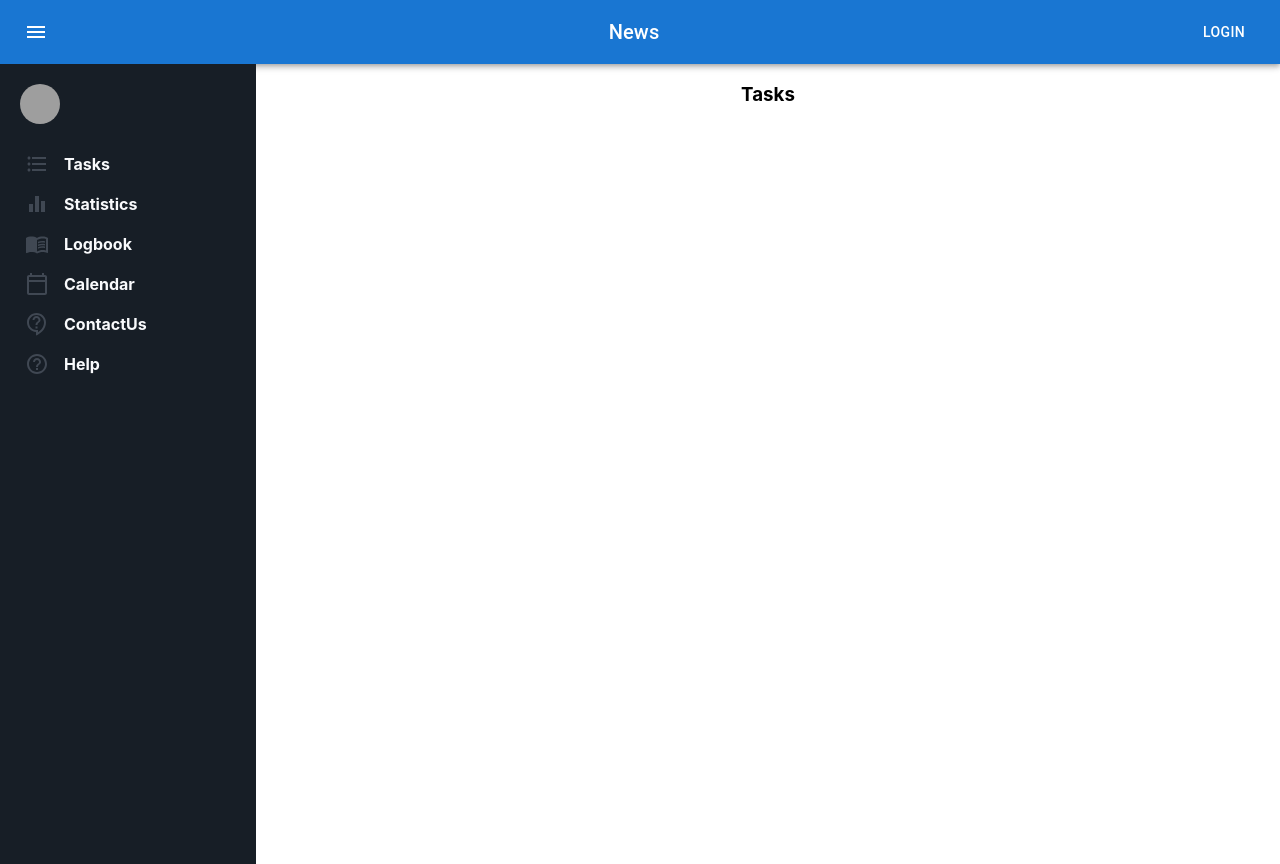
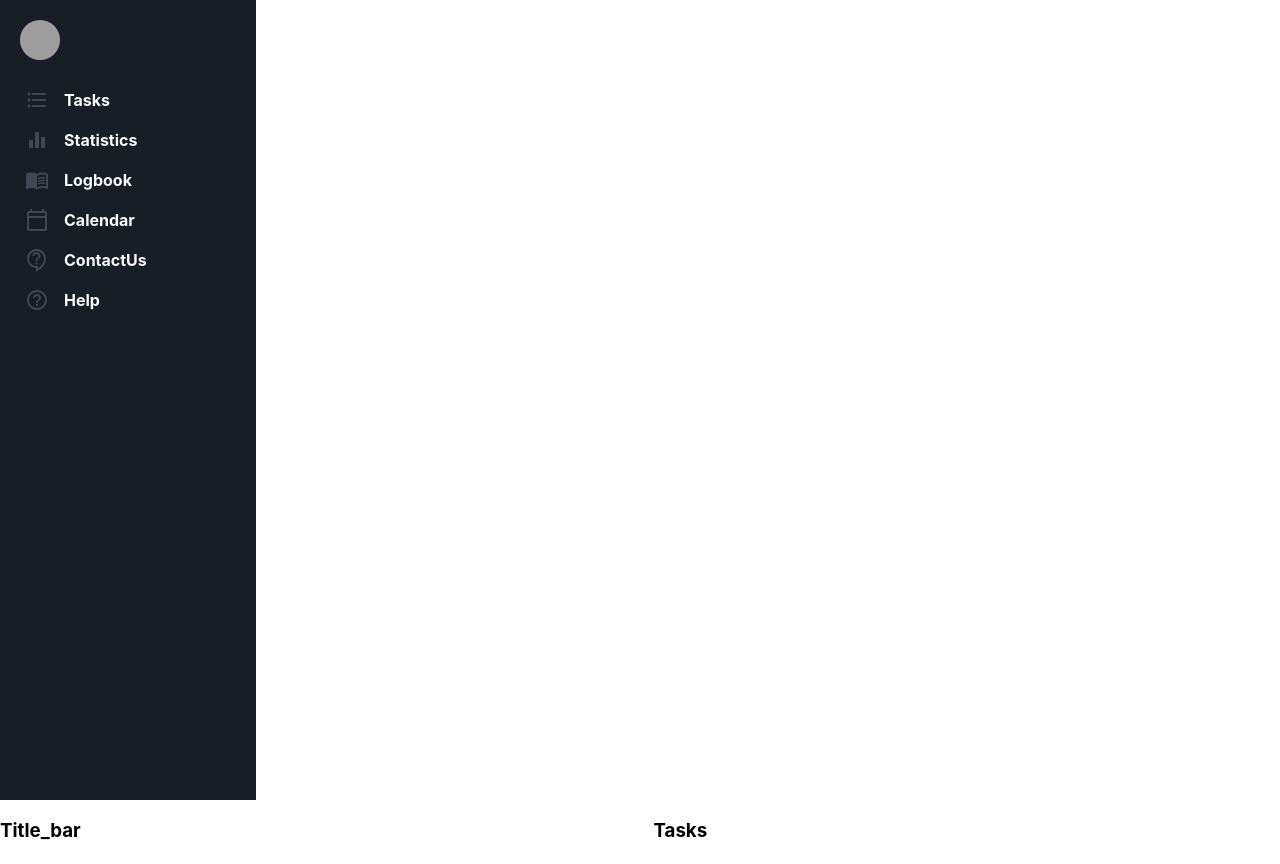
Before and after one commit to Vineet-the-git/Resolve, a React (Create React App) app in the folder resolve_new/: page / in a window 1280 px wide. Built offline with nearby package versions, Linux system fonts and the light colour scheme; grey boxes are pictures that could not be loaded.

Commit message:
styling done

```diff
--- a/resolve_new/src/Layouts/MainLayout.js
+++ b/resolve_new/src/Layouts/MainLayout.js
@@ -1,18 +1,19 @@
 import React from 'react';
 import Sidebar from '../Components/Sidebar/Sidebar';
 import "./_mainLayout.css";
-import ButtonAppBar from "../Components/ButtonAppbar/ButtonAppBar";
+
 
 function MainLayout({ children }) {
     return (
         <div className="mainLayout">
-            <div className="button-AppBar">
-                <ButtonAppBar />
+
+            <div className="side-bar">
+                <Sidebar />
             </div>
 
-            <div className = "mainview">
-                <div className="side-bar">
-                    <Sidebar />
+            <div className="mainview">
+                <div className="title_bar">
+                    <h3>Title_bar</h3>
                 </div>
 
                 <div className="base">
--- a/resolve_new/src/Pages/Tasks/Tasks.js
+++ b/resolve_new/src/Pages/Tasks/Tasks.js
@@ -1,12 +1,14 @@
 import React from 'react'
 
 function Tasks() {
+    let title = "Tasks";
     return (
         <div>
-            <div className="TaskHeading">
-                <h3>Tasks</h3>
-            </div>
+        <div className="TaskHeading">
+            <h3>Tasks</h3>
         </div>
+        </div>
+
     )
 }
 
--- a/resolve_new/src/Routes.js
+++ b/resolve_new/src/Routes.js
@@ -25,7 +25,7 @@ export default function App() {
                     </Route>
                     <Route path="/tasks">
                         <MainLayout>
-                            <Tasks />
+                            <Tasks/>
                         </MainLayout>
                     </Route>
                     <Route path="/statistics" exact>
```
